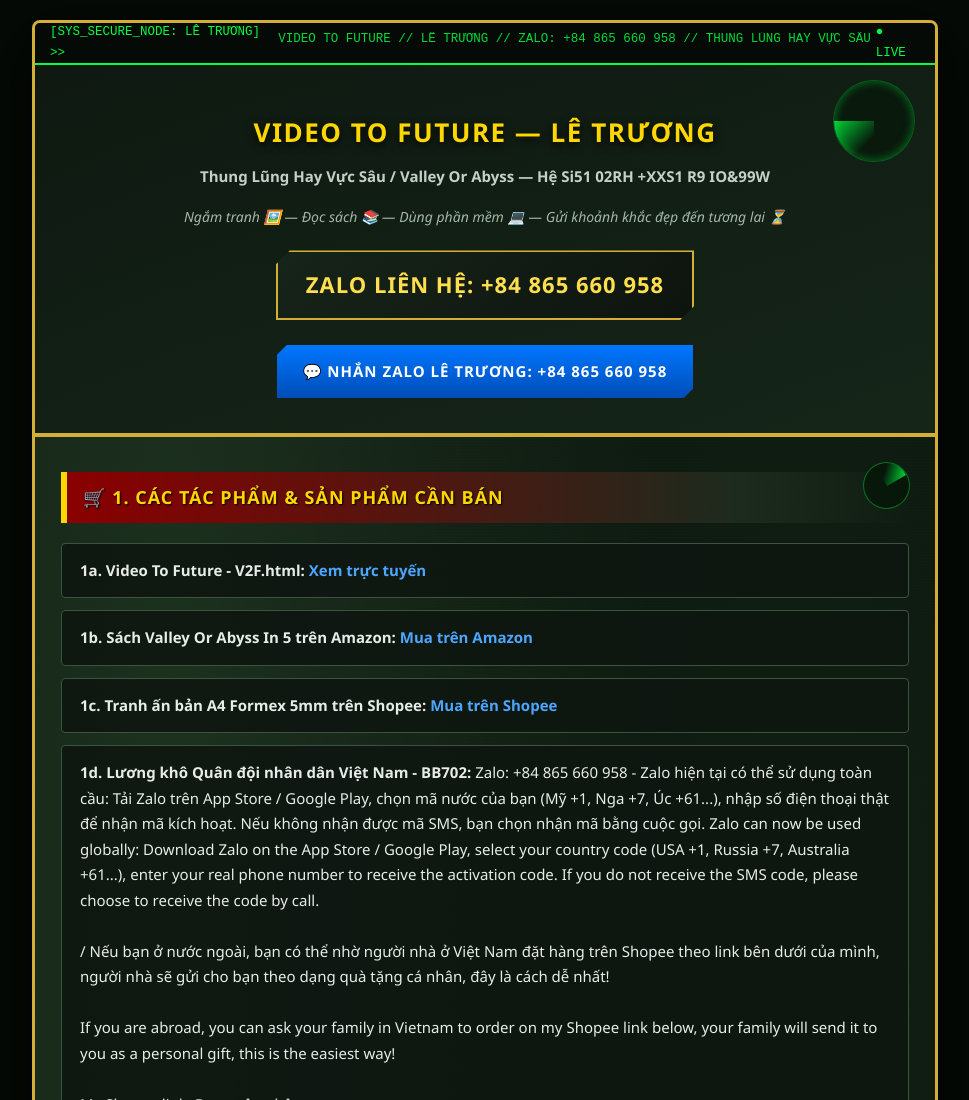
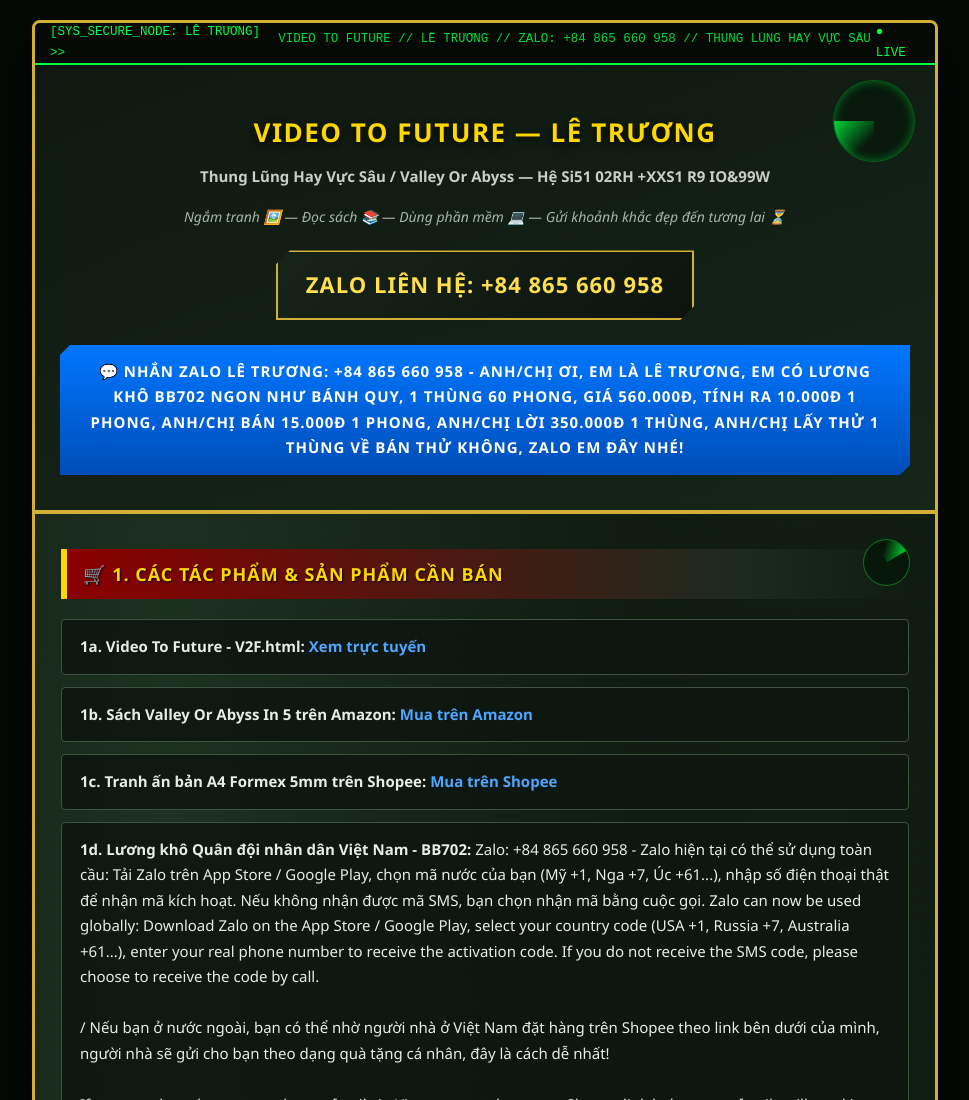
Before and after one commit to traidat7000-dev/Video-To-Future-Ecosystem-, a plain HTML site: page index.html in a window 1280 px wide. Shown: the top 1100 px of the page, without its empty margins (155-1124 px from the left). Drawn offline with Linux system fonts and the light colour scheme.

Commit message:
Update index.html

```diff
--- a/index.html
+++ b/index.html
@@ -357,7 +357,7 @@
     </div>
 
     <div class="bb702-btn-row">
-      <a href="https://zalo.me/84865660958" target="_blank" class="bb702-tactical-btn btn-zalo-tactical">💬 NHẮN ZALO LÊ TRƯƠNG: +84 865 660 958</a>
+      <a href="https://zalo.me/84865660958" target="_blank" class="bb702-tactical-btn btn-zalo-tactical">💬 NHẮN ZALO LÊ TRƯƠNG: +84 865 660 958 - Anh/chị ơi, em là Lê Trương, em có lương khô BB702 ngon như bánh quy, 1 thùng 60 phong, giá 560.000đ, tính ra 10.000đ 1 phong, anh/chị bán 15.000đ 1 phong, anh/chị lời 350.000đ 1 thùng, anh/chị lấy thử 1 thùng về bán thử không, Zalo em đây nhé!</a>
     </div>
   </div>
 
```
